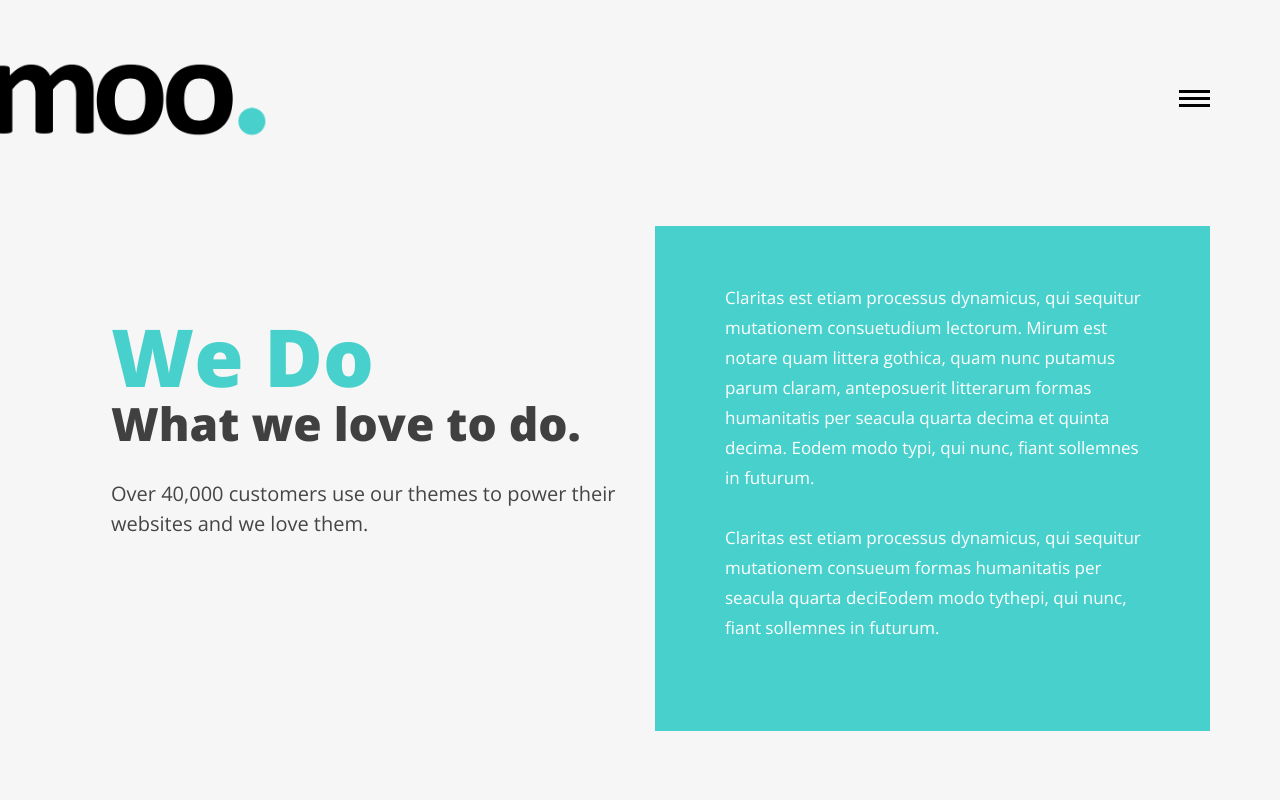
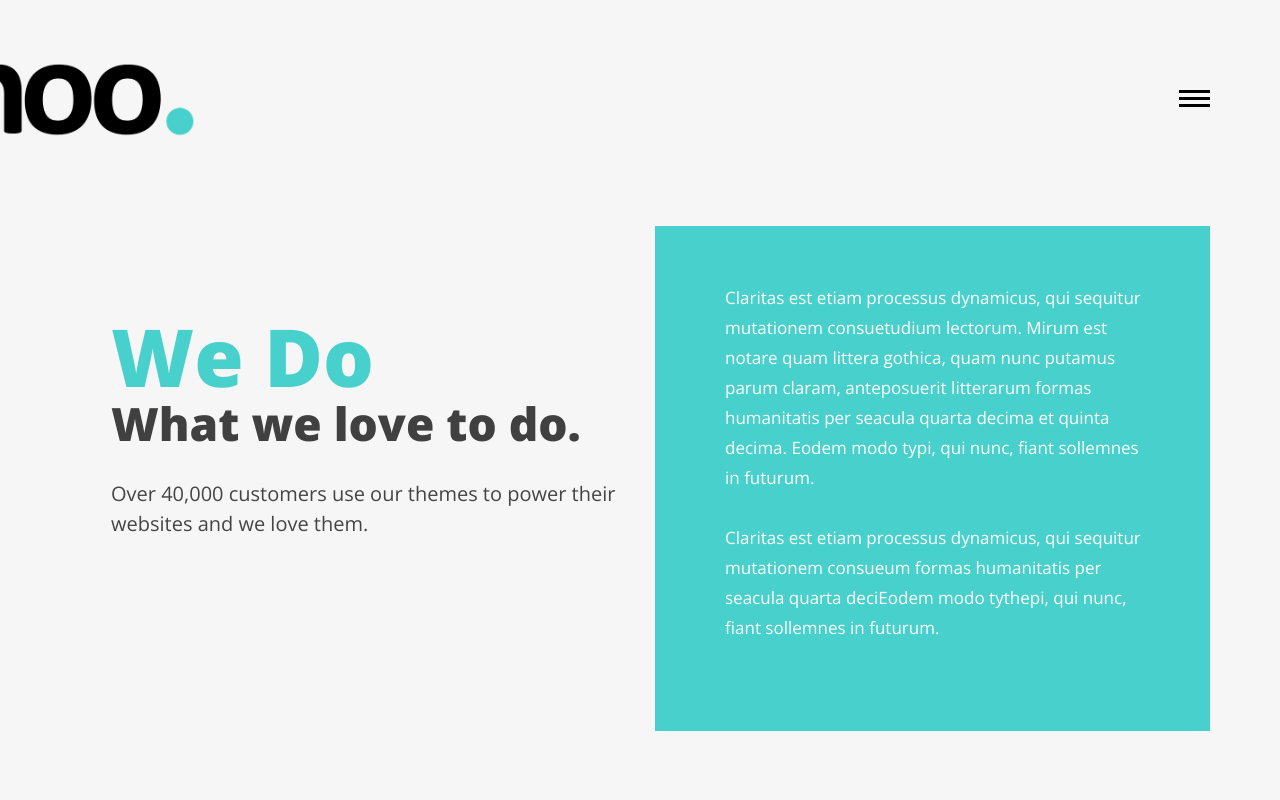
Before and after one commit to alex000625/moo, a plain HTML site: page about.html in a window 1280 px wide. Shown: the top 800 px of the page. Drawn offline with nearby package versions, Linux system fonts and the light colour scheme; a web font is replaced by a local one.

Commit message:
Update about.html

```diff
--- a/about.html
+++ b/about.html
@@ -64,7 +64,7 @@
 
                     	<h1>
 
-                        	<a href="index.html" title="moo"><img src="images/logo.png" title="moo" alt="moo" style = "transform: scale(0.45,0.45); margin-left: -7em; margin-top: -68px;"/></a>
+                        	<a href="index.html" title="moo"><img src="images/logo.png" title="moo" alt="moo" style = "transform: scale(0.45,0.45); margin-left: -9em; margin-top: -68px;"/></a>
 
                         </h1>
 
```
